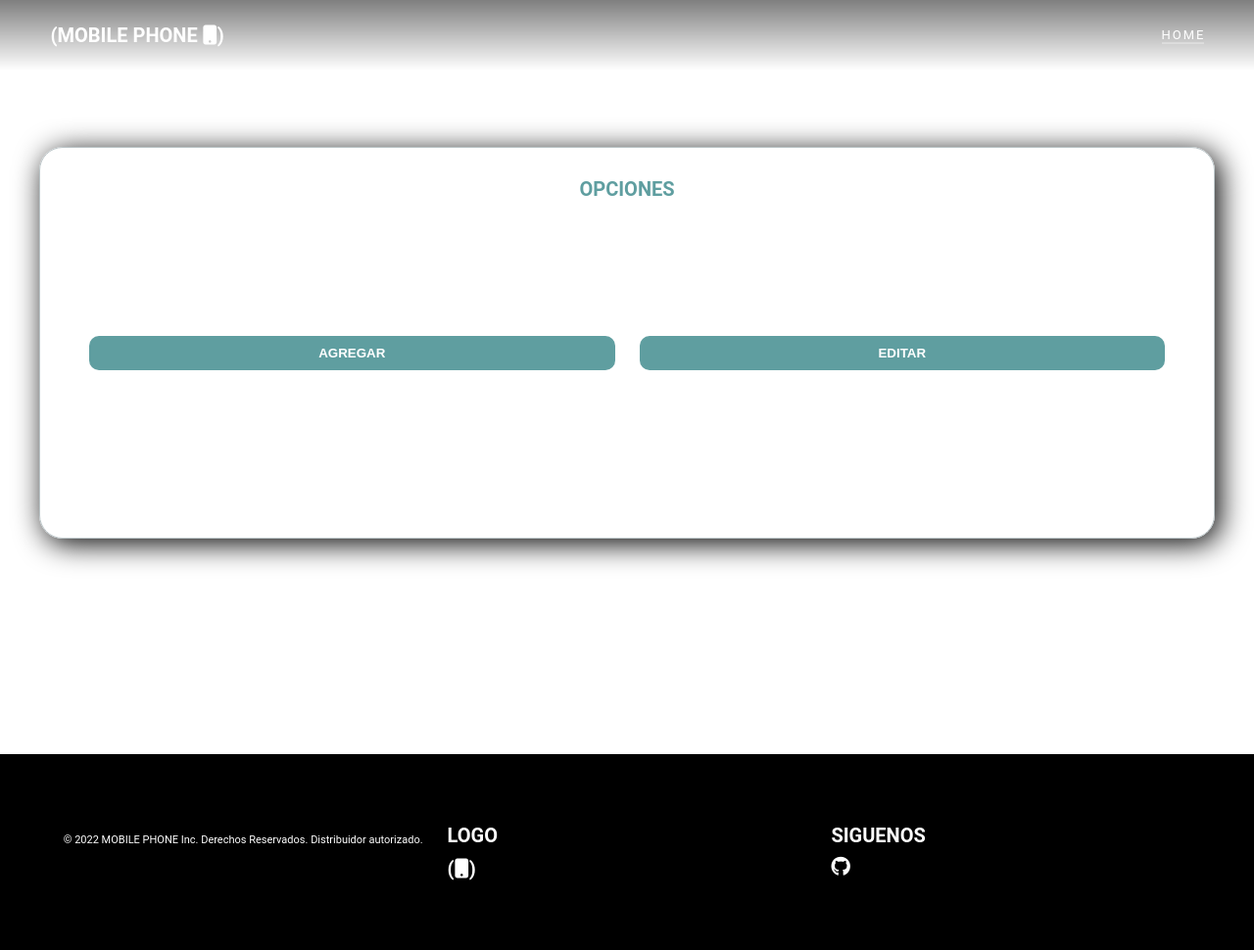
After one commit to xFlameLiq/HTTP, a PHP site: page /panelAdministrador.php in a window 1280 px wide. The commit adds this page. Shown: the whole page at 98% size. Run offline with PHP 8.4, Linux system fonts and the light colour scheme; some libraries are stand-ins or nearby versions.

Commit message:
Panel de administrador creado exitosamente, opcion añadir y eliminar listos

```diff
--- /dev/null
+++ b/css/adminPanel.css
@@ -0,0 +1,82 @@
+* {
+    box-sizing: border-box;
+    margin: 0;
+    padding: 0;
+}
+
+html {
+    font-family: 'Roboto', sans-serif;
+    font-size: 10px;
+    color: #000;
+    scroll-behavior: smooth;
+}
+
+h1 {
+    text-align: center;
+    color: cadetblue;
+    margin-bottom: 2rem;
+}
+
+
+.container-options {
+    width: 120rem;
+    height: 40rem;
+    margin: 15rem auto 22rem;
+    padding: 30px 50px;
+    border: 1.5px solid rgb(188, 198, 201);
+    backdrop-filter: blur(3px);
+    border-radius: 24px;
+    box-shadow: 5px 5px 3rem;
+
+}
+
+img {
+    display: block;
+    width: 40%;
+    height: 40%;
+}
+
+.options {
+    display: inline-block;
+    height: 27rem;
+}
+
+.container-options>div  {
+    display: grid;
+    grid-template-columns: repeat(2,1fr);
+    grid-gap: 2.5rem;
+    align-content: center;
+
+}
+.container-options>div label {
+    display: block;
+    font-weight: bold;
+}
+.container-options>div input {
+    all: unset;
+    font-size: 1rem;
+    padding: 10px 20px;
+    margin-left: 10px;
+    border-radius: 10px;
+    width: 100%;
+    border: 1px solid #ccc;
+}
+
+.container-options button {
+    border: none;
+    width: 100%;
+    padding: 10px 20px;
+    background-color: cadetblue;
+    border-radius: 10px;
+    font-weight: bold;
+    margin: 0 auto;
+    color: #fff;
+    cursor: pointer;
+}
+
+
+.container-options button:hover {
+    outline: 1px solid cadetblue;
+    background-color: #fff;
+    color: cadetblue;
+}
--- a/css/header.css
+++ b/css/header.css
@@ -22,11 +22,6 @@ body {
 section {
     padding: 3.9rem 0;
     overflow: hidden;
-}
-
-img {
-    width: 100%;
-    max-width: 100%;
 }
 
 a {
--- a/index.php
+++ b/index.php
@@ -52,7 +52,7 @@
                                 }
                                 if($type == 1) {
                                     echo '<li class="nav-item">
-                                    <a href="registrarProducto.html" class="nav-link">PANEL DE ADMINISTRADOR</a>
+                                    <a href="panelAdministrador.php" class="nav-link">PANEL DE ADMINISTRADOR</a>
                                                 </li>';
                                 }
                     } else {
--- /dev/null
+++ b/panelAdministrador.php
@@ -0,0 +1,89 @@
+<!DOCTYPE html>
+<html lang="en">
+<head>
+  <meta charset="UTF-8" />
+  <meta http-equiv="X-UA-Compatible" content="IE=edge" />
+  <meta name="viewport" content="width=device-width, initial-scale=1.0" />
+  <link rel="stylesheet" href="https://cdnjs.cloudflare.com/ajax/libs/font-awesome/5.11.2/css/all.min.css">
+  <link rel="stylesheet" href="css/adminPanel.css" />
+  <link rel="stylesheet" href="css/header.css">
+  <link rel="stylesheet" href="css/footer.css">
+  <script src="https://kit.fontawesome.com/baf257f71e.js" crossorigin="anonymous"></script>
+
+  <title>ADMINISTRADOR</title>
+</head>
+<body>
+<header>
+    <div class="container">
+        <nav class="nav">
+            <div class="menu-toggle">
+                <i class="fas fa-bars"></i>
+                <i class="fas fa-times"></i>
+            </div>
+            <a href="#" class="logo">(MOBILE PHONE <i class="fa-solid fa-mobile-button"></i>)</a>
+            <ul class="nav-list">
+            <li class="nav-item">
+                <a href="index.php" target="_self" class="nav-link ">HOME</a>
+            </li>
+            </ul>
+        </nav>
+    </div>
+  </header>
+
+
+  <div class="container-options">
+
+  <h1 class="title">OPCIONES</h1>
+    <div class="options">
+        <div>
+            <a href="registrarProducto.html"><button>AGREGAR</button></a>
+        </div>
+        <div>
+        <a href="editarProducto.php"><button>EDITAR</button></a>
+        </div>
+    </div>
+
+
+  </div>
+
+
+  <footer class="footer">
+    <div class="footer-general">
+        <div class="footer-about">
+            <h4></h4>
+            <p>© 2022 MOBILE PHONE Inc. Derechos Reservados. Distribuidor autorizado.</p>
+            <!--<p>Empresa dedicada a la venta de dispositivos moviles para que cualquier persona pueda adquirir un nuevo telefono que se adapte a las necesidades de cada uno.
+            </p> -->
+        </div>
+        <div class="footer-logo">
+            <h4>LOGO</h4>
+            <a href="#" class="logo">(<i class="fa-solid fa-mobile-button"></i>)</a>
+        </div>
+        <div class="footer-media">
+            <h4>SIGUENOS</h4>
+            <ul class="icon">
+                <li>
+                    <a href="https://github.com/xFlameLiq/WEB-DEVELOPMENT"><i class="fa-brands fa-github"></i></a>
+                </li>
+            </ul>
+        </div>
+    </div>
+  </footer>
+  <script>
+
+    const selectElement = function(element) {
+        return document.querySelector(element);
+    }
+
+
+    let menuToggle = selectElement('.menu-toggle');
+    let body = selectElement('body');
+
+    menuToggle.addEventListener('click', function(){
+        body.classList.toggle('open');
+    })
+
+</script>
+</body>
+
+</html>
--- a/php/login.php
+++ b/php/login.php
@@ -10,14 +10,14 @@
         $_SESSION['correo'] = $email;
 
         echo "<script>
-        alert('LOGUEADO CORRECTAMENTE');
+        alert('Logueado correctamente');
         location.href = '../index.php';
     </script>";
 
 
     } else {
         echo "<script>
-        alert('Error DATOS NO VALIDADOS');
+        alert('Error, datos no validos');
         location.href = '../login.html';
     </script>";
 
```
Also changed, not shown: css/editPanel.css (added, +95 -0 lines), editarProducto.php (added, +123 -0 lines), php/conexion.php (+11 -0 lines), php/delete.php (added, +16 -0 lines), registrarProducto.html (+4 -12 lines), php/update.php (added).
